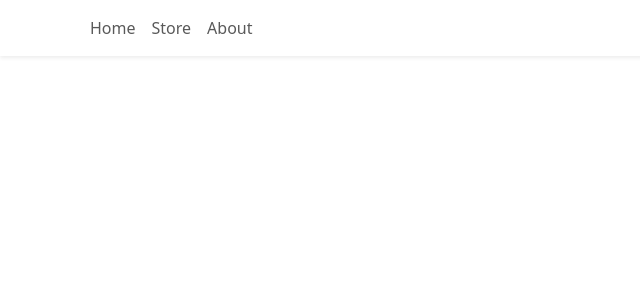
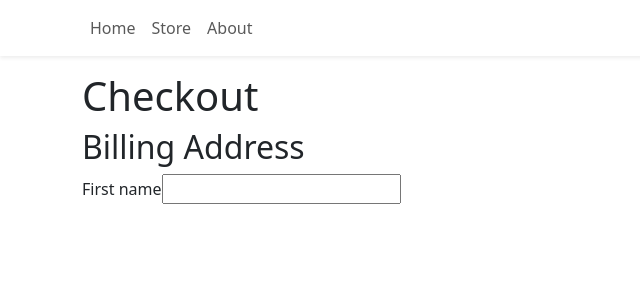
Before and after one commit to Cookieookie/vessel, a React (Create React App) app in the folder 03-frontend/react-ecommerce/: page /Checkout in a window 1280 px wide. Before the commit this address had no page. Shown: the top 300 px of the page, without its empty margins (0-640 px from the left). Built offline with nearby package versions, Linux system fonts and the light colour scheme.

Commit message:
starting work on checkout form with stripe integration

```diff
--- a/03-frontend/react-ecommerce/src/App.tsx
+++ b/03-frontend/react-ecommerce/src/App.tsx
@@ -6,6 +6,7 @@ import { About } from './pages/About.tsx';
 import { Container } from 'react-bootstrap';
 import { Navbar } from './components/Navbar.tsx';
 import { ShoppingCartProvider } from './context/ShoppingCartContext.tsx';
+import { Checkout } from './pages/Checkout.tsx';
 
 function App() {
   return (
@@ -17,6 +18,7 @@ function App() {
         <Route path="/About" element = {<About />} />
         <Route path="/" element = { <Home /> } />
         <Route path="/Store" element = {<Store />} />
+        <Route path="/Checkout" element = {<Checkout />} />
       </Routes>
     </Container>
   </ShoppingCartProvider>
--- a/03-frontend/react-ecommerce/src/pages/Checkout.tsx
+++ b/03-frontend/react-ecommerce/src/pages/Checkout.tsx
@@ -1,5 +1,25 @@
-import React from "react"
+import React from "react";
+import { Button, Card, Form } from "react-bootstrap";
+
+
 
 export function Checkout() {
-    return <h1>Checkout</h1>
+    return (
+    <div>
+    <h1>Checkout</h1>
+
+    <h2>Billing Address</h2>
+
+    <div>
+        <Form>
+            <div className="billingInfo">
+                <label>First name<input type="text" name="first-name"></input></label>
+            </div>
+        </Form>
+    </div>
+
+
+
+    </div>
+    )
 }
```
